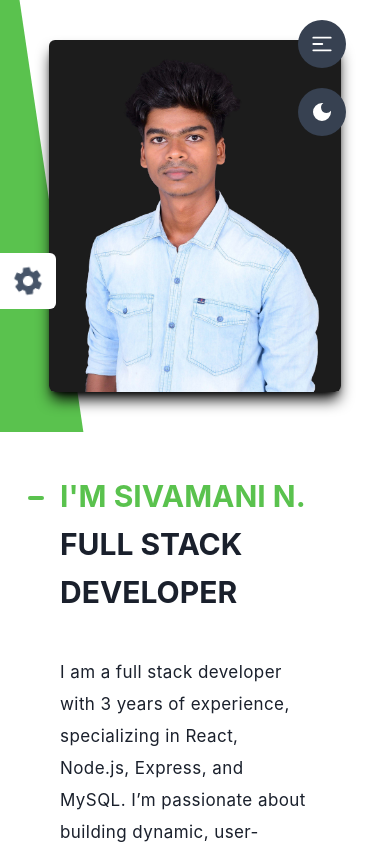
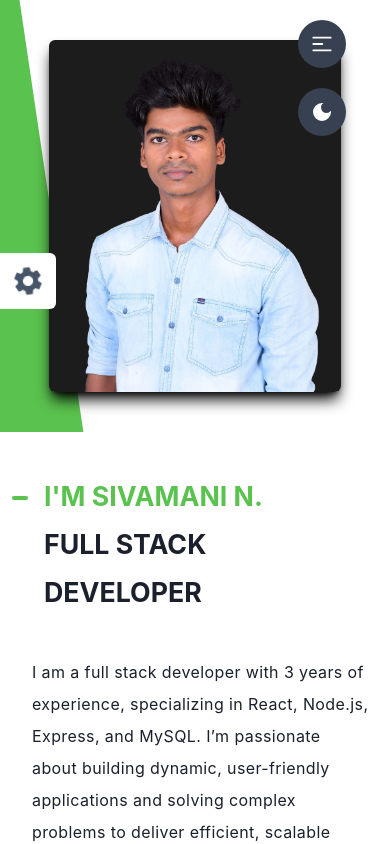
Before and after one commit to 5maurosivamani/portfolio, a React (Vite) app: page / in a window 390 px wide. Built offline with nearby package versions, Linux system fonts and the light colour scheme.

Commit message:
changed the home padding size

```diff
--- a/src/pages/Home.jsx
+++ b/src/pages/Home.jsx
@@ -34,9 +34,9 @@ function Home() {
             </div>
           </div>
         </div>
-        <div className="lg:w-1/2 p-10 lg:p-0 bg-white dark:bg-dark-primary text-dark-primary dark:text-white  ">
-          <div className="h-full w-4/5  flex flex-col justify-center  space-y-10 mx-5">
-            <h1 className="text-3xl md:text-5xl  font-bold uppercase relative leading-[3rem] md:leading-[4rem] text-light-primary">
+        <div className="lg:w-1/2 px-5 py-10 lg:p-0 bg-white dark:bg-dark-primary text-dark-primary dark:text-white">
+          <div className="h-full w-full md:w-4/5  flex flex-col justify-center  space-y-10 md:mx-5 ps-3 md:px-0">
+            <h1 className="text-[1.67rem] md:text-5xl ms-3 font-bold uppercase relative leading-[3rem] md:leading-[4rem] text-light-primary">
               <span className="absolute -left-8 top-6 h-1 w-4 rounded bg-light-primary "></span>
               I'm Sivamani N.
               <br />
@@ -44,7 +44,7 @@ function Home() {
                 Full Stack Developer
               </span>
             </h1>
-            <p className="text-[17px] tracking-wide leading-8 md:leading-10 ">
+            <p className="text-[16px] md:text-[17px] tracking-wide leading-8 md:leading-10 ">
               I am a full stack developer with 3 years of experience,
               specializing in React, Node.js, Express, and MySQL. I’m passionate
               about building dynamic, user-friendly applications and solving
```
